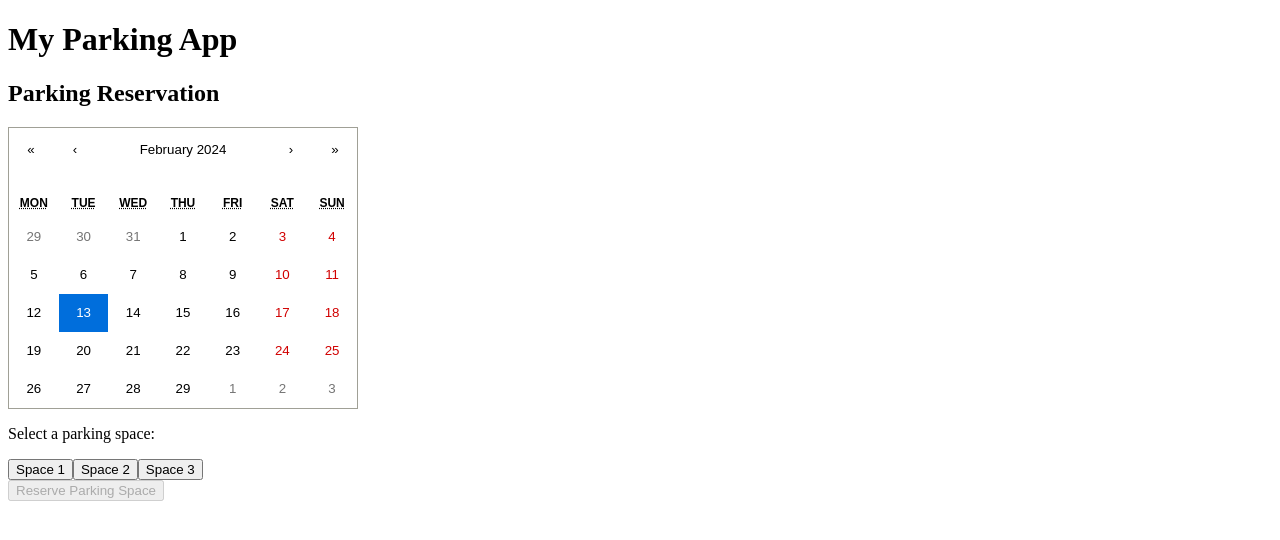
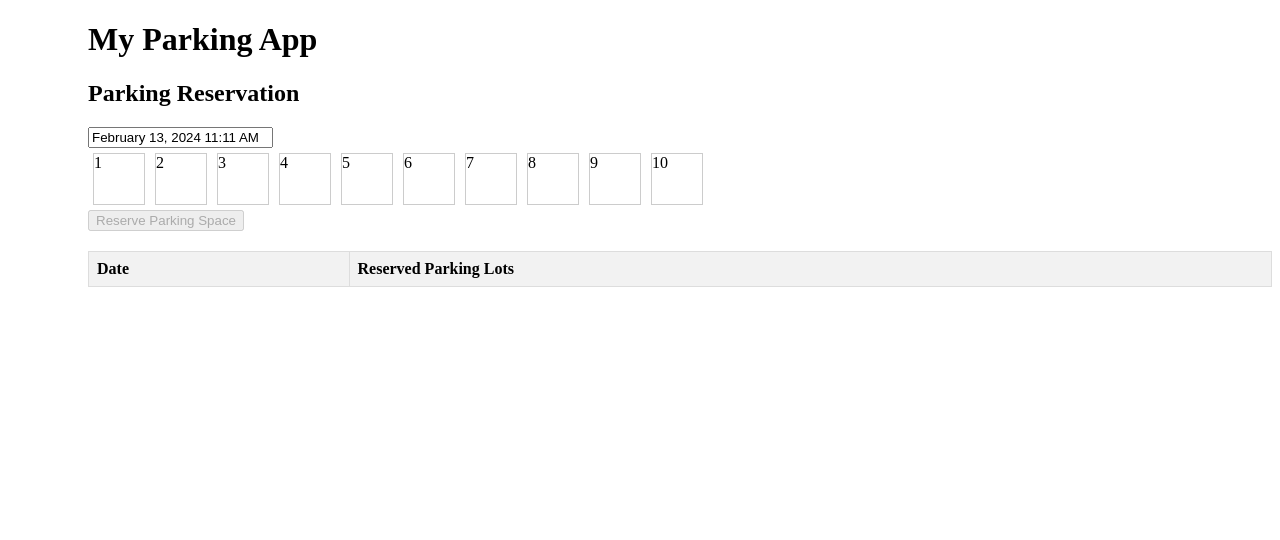
Before and after one commit to YordanZafirov/Parking-and-Office-Management-Frontend, a React (Vite) app: page / in a window 1280 px wide. Shown: the top 540 px of the page. Built offline with nearby package versions, Linux system fonts and the light colour scheme; the HTML template or start-up script is replaced by a standard one.

Commit message:
render reservation parking spot

```diff
--- a/package.json
+++ b/package.json
@@ -14,6 +14,7 @@
     "react": "^18.2.0",
     "react-big-calendar": "^1.10.0",
     "react-calendar": "^4.8.0",
+    "react-datepicker": "^6.1.0",
     "react-dom": "^18.2.0",
     "react-router-dom": "^6.22.0",
     "styled-components": "^6.1.8"
@@ -21,6 +22,7 @@
   "devDependencies": {
     "@types/react": "^18.2.55",
     "@types/react-calendar": "^4.1.0",
+    "@types/react-datepicker": "^4.19.6",
     "@types/react-dom": "^18.2.19",
     "@typescript-eslint/eslint-plugin": "^6.21.0",
     "@typescript-eslint/parser": "^6.21.0",
--- a/src/App.tsx
+++ b/src/App.tsx
@@ -1,13 +1,17 @@
-// App.tsx
 import React from "react";
 import ParkingReservation from "./pages/ParkingReservation";
+import styled from "styled-components";
+
+export const Container = styled.div`
+    margin-left: 80px;
+`;
 
 const App: React.FC = () => {
     return (
-        <div>
+        <Container>
             <h1>My Parking App</h1>
             <ParkingReservation />
-        </div>
+        </Container>
     );
 };
 
--- a/src/pages/ParkingReservation.style.ts
+++ b/src/pages/ParkingReservation.style.ts
@@ -1,36 +1,32 @@
 import styled from "styled-components";
 
-export const CalendarContainer = styled.div`
+export const ParkingLotsContainer = styled.div`
     display: flex;
-    align-items: center;
-    margin-bottom: 10px;
+    flex-wrap: wrap;
 `;
 
-export const CalendarInput = styled.input`
-    font-family: "Noto Sans", sans-serif;
-    padding: 8px;
-    font-size: 14px;
+export const ParkingLot = styled.div`
+    width: 50px;
+    height: 50px;
+    border: 1px solid #ccc;
+    margin: 5px;
+    cursor: pointer;
 `;
 
-export const ParkingSlotContainer = styled.div`
-    display: flex;
-    flex-wrap: wrap;
-    gap: 10px;
+export const ReservedParkingTable = styled.table`
     margin-top: 20px;
+    border-collapse: collapse;
+    width: 100%;
 `;
 
-export const ParkingSpace = styled.button<{ reserved?: boolean }>`
-    width: 80px;
-    height: 80px;
-    border: none;
-    cursor: pointer;
-    font-size: 14px;
-    font-weight: bold;
-    background-color: ${(props) => (props.reserved ? "red" : "green")};
-    color: ${(props) => (props.reserved ? "white" : "black")};
-    font-family: "Noto Sans", sans-serif;
+export const ReservedParkingTableHeader = styled.th`
+    border: 1px solid #ddd;
+    padding: 8px;
+    text-align: left;
+    background-color: #f2f2f2;
 `;
 
-export const TimeSlotContainer = styled.div`
-    margin-top: 20px;
+export const ReservedParkingTableCell = styled.td`
+    border: 1px solid #ddd;
+    padding: 8px;
 `;
--- a/src/pages/ParkingReservation.tsx
+++ b/src/pages/ParkingReservation.tsx
@@ -1,34 +1,42 @@
 import React, { useState } from "react";
-import Calendar, { Value, Range, ValuePiece } from "react-calendar";
-import "react-calendar/dist/Calendar.css";
+import DatePicker from "react-datepicker";
+import "react-datepicker/dist/react-datepicker.css";
+import { ParkingLotsContainer, ParkingLot, ReservedParkingTable, ReservedParkingTableHeader, ReservedParkingTableCell } from "./ParkingReservation.style";
 
 const ParkingReservation: React.FC = () => {
-    const [selectedDateTime, setSelectedDateTime] = useState<Value>(new Date());
+    const [selectedDateTime, setSelectedDateTime] = useState<Date | null>(new Date());
     const [selectedSpace, setSelectedSpace] = useState<number | null>(null);
+    const [reservedParking, setReservedParking] = useState<Record<string, number[]>>({});
 
-    const handleDateTimeChange = (value: Value | Range<ValuePiece>) => {
-        if (value instanceof Date) {
-            setSelectedDateTime(value);
-        } else {
-            console.warn("Date range selection is not supported in this example.");
-        }
+    const handleDateTimeChange = (date: Date | null) => {
+        setSelectedDateTime(date);
     };
 
     const handleSpaceSelection = (spaceNumber: number) => {
-        setSelectedSpace(spaceNumber);
+        setSelectedSpace((prevSelectedSpace) => (prevSelectedSpace === spaceNumber ? null : spaceNumber));
     };
 
     const handleReservation = () => {
-        if (selectedSpace !== null) {
-            console.log("Reserved parking space:", selectedSpace);
-            console.log("Reserved date:", selectedDateTime);
-            // Implement your reservation logic here
+        if (selectedSpace !== null && selectedDateTime !== null) {
+            setReservedParking((prevReservedParking) => {
+                const dateString = selectedDateTime.toISOString().split("T")[0];
+                const updatedReservedParking = { ...prevReservedParking };
+                if (!updatedReservedParking[dateString]) {
+                    updatedReservedParking[dateString] = [];
+                }
+                const index = updatedReservedParking[dateString].indexOf(selectedSpace);
+                if (index === -1) {
+                    updatedReservedParking[dateString].push(selectedSpace);
+                } else {
+                    updatedReservedParking[dateString].splice(index, 1);
+                }
+                return updatedReservedParking;
+            });
 
             // Reset state after reservation
             setSelectedSpace(null);
-            setSelectedDateTime(new Date());
         } else {
-            console.warn("Please select a parking space before making a reservation.");
+            console.warn("Please select a parking space and date before making a reservation.");
         }
     };
 
@@ -36,20 +44,43 @@ const ParkingReservation: React.FC = () => {
         <div>
             <h2>Parking Reservation</h2>
             <div>
-                <Calendar onChange={(value) => handleDateTimeChange(value)} value={selectedDateTime} locale="en" />
+                <DatePicker selected={selectedDateTime} onChange={handleDateTimeChange} showTimeSelect timeFormat="HH:mm" timeIntervals={60} dateFormat="MMMM d, yyyy h:mm aa" />
             </div>
+            <ParkingLotsContainer>
+                {[...Array(10)].map((_, index) => (
+                    <ParkingLot
+                        key={index}
+                        style={{
+                            backgroundColor:
+                                selectedSpace === index + 1 ? "blue" : reservedParking[selectedDateTime?.toISOString().split("T")[0]]?.includes(index + 1) ? "red" : "transparent",
+                        }}
+                        onClick={() => handleSpaceSelection(index + 1)}
+                    >
+                        {index + 1}
+                    </ParkingLot>
+                ))}
+            </ParkingLotsContainer>
             <div>
-                <p>Select a parking space:</p>
-                <button onClick={() => handleSpaceSelection(1)}>Space 1</button>
-                <button onClick={() => handleSpaceSelection(2)}>Space 2</button>
-                <button onClick={() => handleSpaceSelection(3)}>Space 3</button>
-                {/* Add more buttons for additional spaces */}
-            </div>
-            <div>
-                <button onClick={handleReservation} disabled={selectedSpace === null}>
+                <button onClick={handleReservation} disabled={selectedSpace === null || selectedDateTime === null}>
                     Reserve Parking Space
                 </button>
             </div>
+            <ReservedParkingTable>
+                <thead>
+                    <tr>
+                        <ReservedParkingTableHeader>Date</ReservedParkingTableHeader>
+                        <ReservedParkingTableHeader>Reserved Parking Lots</ReservedParkingTableHeader>
+                    </tr>
+                </thead>
+                <tbody>
+                    {Object.entries(reservedParking).map(([date, parkingLots]) => (
+                        <tr key={date}>
+                            <ReservedParkingTableCell>{date}</ReservedParkingTableCell>
+                            <ReservedParkingTableCell>{parkingLots.join(", ")}</ReservedParkingTableCell>
+                        </tr>
+                    ))}
+                </tbody>
+            </ReservedParkingTable>
         </div>
     );
 };
```
Also changed, not shown: 2 other files (tests, documents, lock files or other folders).
